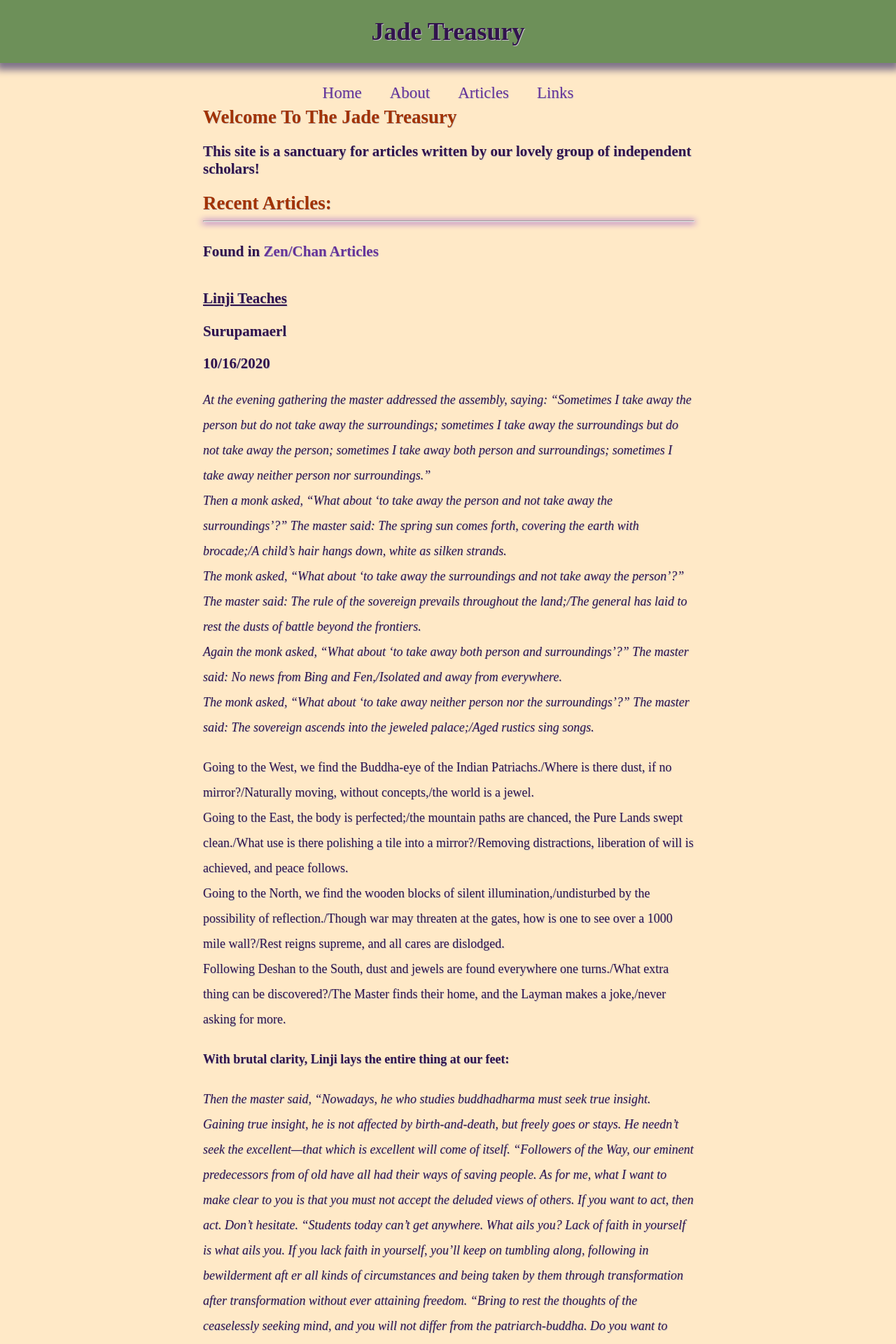
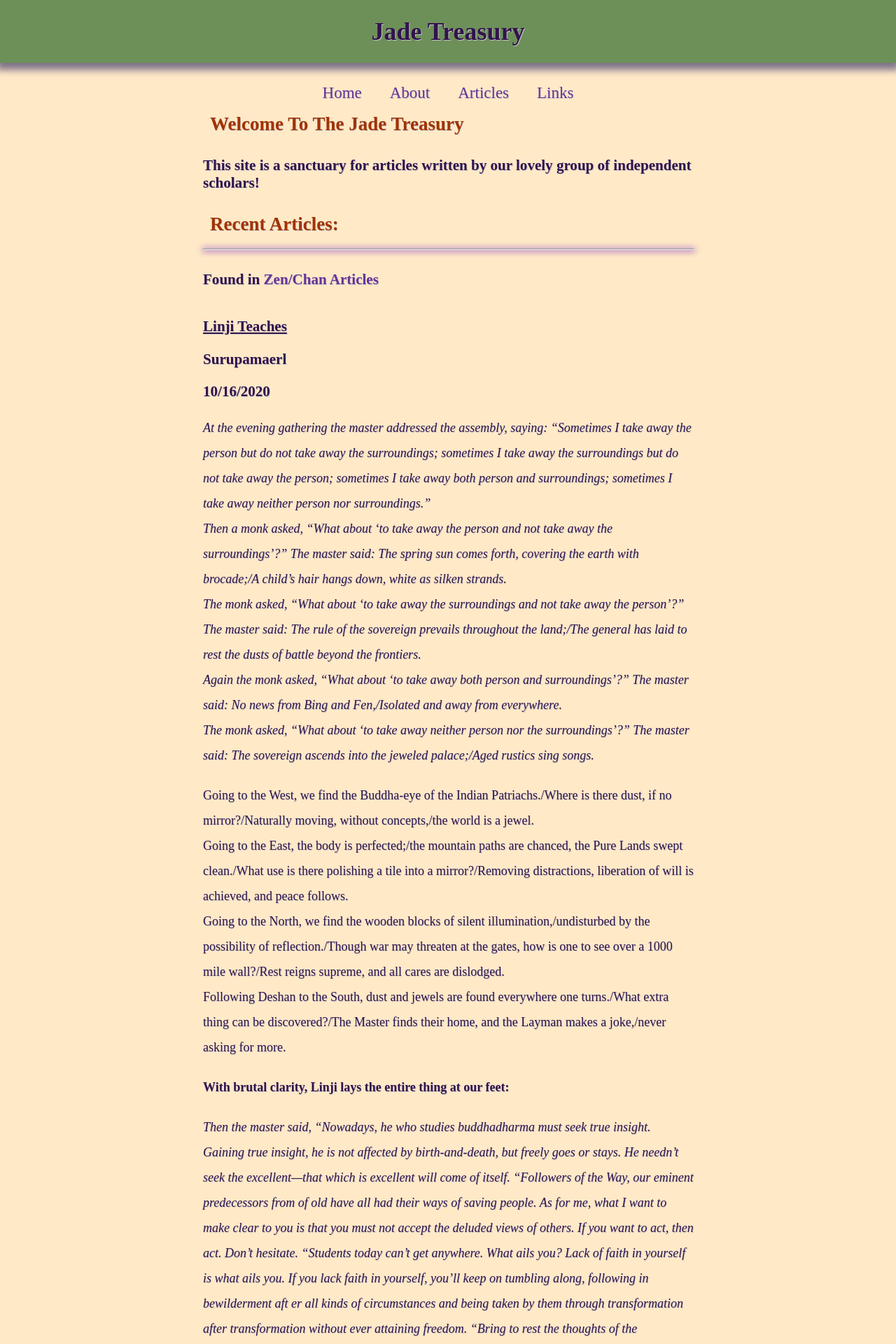
Before and after one commit to royalsaltmerchant/jadetreasury, a Jekyll site: the page built from index.html, in a window 1280 px wide. Shown: the top 1920 px of the page at 70% size. Built offline with Jekyll 4.4.1, drawn with Linux system fonts in a browser that asks for light colours; some web fonts are replaced.

Commit message:
style h2 margin

```diff
--- a/assets/mainstyle.css
+++ b/assets/mainstyle.css
@@ -23,7 +23,7 @@ a:active {
 }
 
 h2 {
-    margin: 0;
+    margin: 10px;
     color: rgb(162, 50, 2);
 }
 
```
